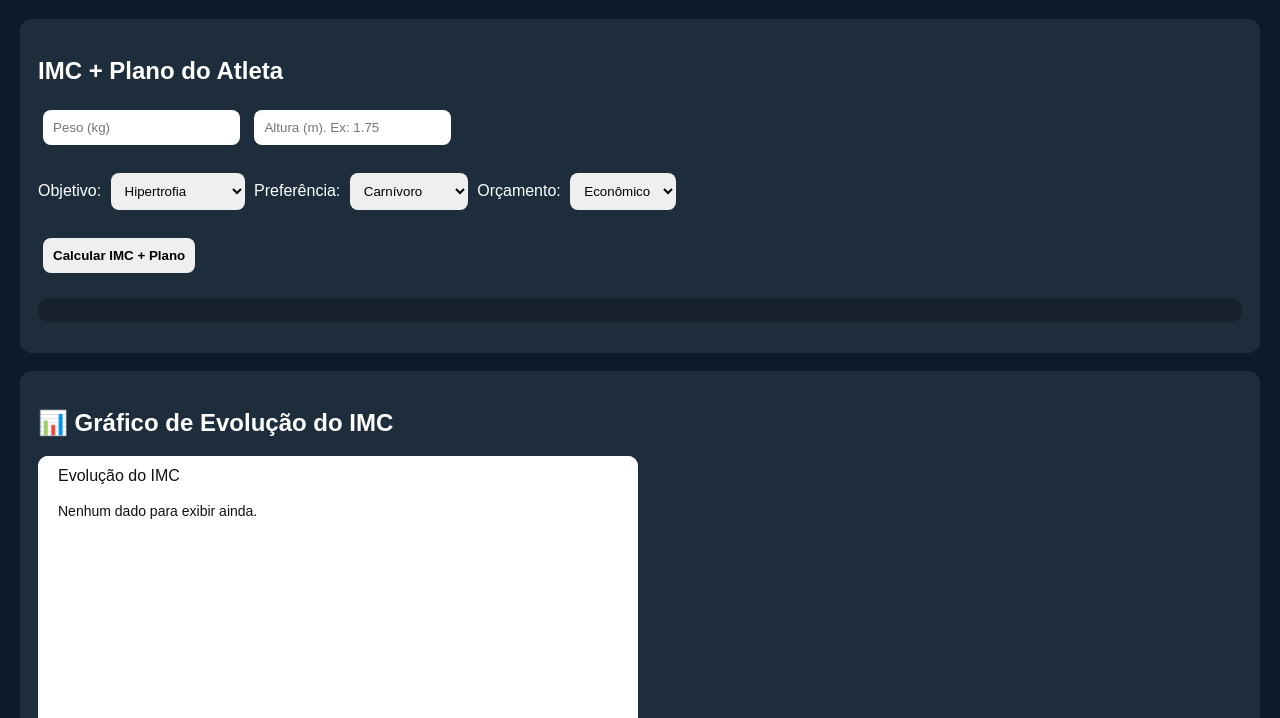
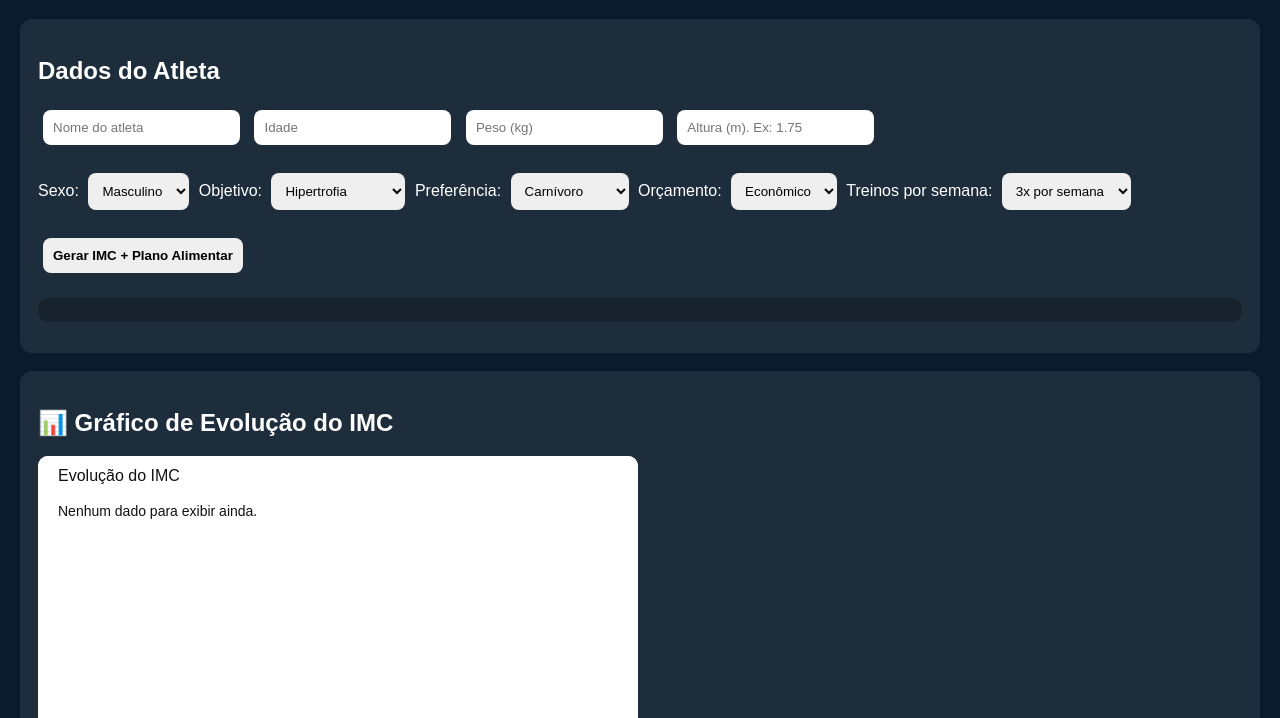
Before and after one commit to TheAndremoraes96/Calculadora-treino-boxe, a plain HTML site: page index.html in a window 1280 px wide. Shown: the part 82-800 px from the top of the page. Drawn offline with Linux system fonts and the light colour scheme.

Commit message:
Update index.html

```diff
--- a/index.html
+++ b/index.html
@@ -12,12 +12,20 @@
     <h1>🥊 BoxTimer Pro</h1>
 
     <section class="card">
-        <h2>IMC + Plano do Atleta</h2>
+        <h2>Dados do Atleta</h2>
 
+        <input type="text" id="nome" placeholder="Nome do atleta">
+        <input type="number" id="idade" placeholder="Idade">
         <input type="number" id="peso" placeholder="Peso (kg)">
         <input type="number" id="altura" placeholder="Altura (m). Ex: 1.75" step="0.01">
 
         <br><br>
+
+        <label>Sexo:</label>
+        <select id="sexo">
+            <option value="masculino">Masculino</option>
+            <option value="feminino">Feminino</option>
+        </select>
 
         <label>Objetivo:</label>
         <select id="objetivo" onchange="atualizarTemaPorSelect()">
@@ -40,9 +48,17 @@
             <option value="padrao">Padrão</option>
         </select>
 
+        <label>Treinos por semana:</label>
+        <select id="frequencia">
+            <option value="3">3x por semana</option>
+            <option value="4">4x por semana</option>
+            <option value="5">5x por semana</option>
+            <option value="6">6x por semana</option>
+        </select>
+
         <br><br>
 
-        <button onclick="calcularIMC()">Calcular IMC + Plano</button>
+        <button onclick="calcularIMC()">Gerar IMC + Plano Alimentar</button>
 
         <h2 id="resultado"></h2>
         <pre id="dieta"></pre>
@@ -68,6 +84,8 @@
 
         <div id="timer">03:00</div>
 
+        <h3>⏱️ Tempo Total: <span id="tempoTotal">00:00</span></h3>
+
         <button onclick="iniciarTimer()">Iniciar</button>
         <button onclick="pararTimer()">Parar</button>
         <button onclick="reiniciarTimer()">Reiniciar</button>
```
